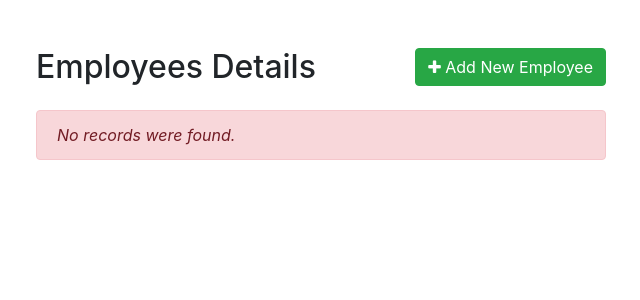
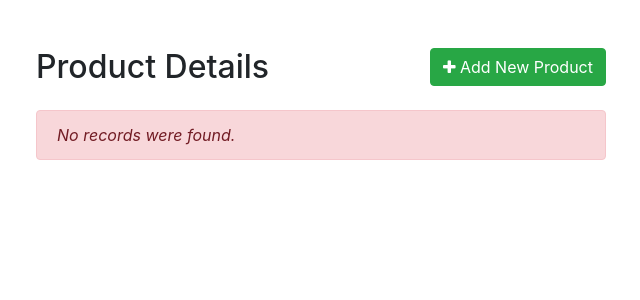
Before and after one commit to JonardPasilan/pasilan-pdo-crud, a PHP site: page / in a window 1280 px wide. Shown: the top 300 px of the page, without its empty margins (319-959 px from the left). Run offline with PHP 8.4, Linux system fonts and the light colour scheme; data that the repository does not hold is empty.

Commit message:
updated config.php,create.php,delete.php,error.php,index.php,read.php,update.php

```diff
--- a/index.php
+++ b/index.php
@@ -29,8 +29,8 @@
             <div class="row">
                 <div class="col-md-12">
                     <div class="mt-5 mb-3 clearfix">
-                        <h2 class="pull-left">Employees Details</h2>
-                        <a href="create.php" class="btn btn-success pull-right"><i class="fa fa-plus"></i> Add New Employee</a>
+                        <h2 class="pull-left"> Product Details</h2>
+                        <a href="create.php" class="btn btn-success pull-right"><i class="fa fa-plus"></i> Add New Product</a>
                     </div>
                     <?php
                     // Include config file
```
Also changed, not shown: 1 other file.
